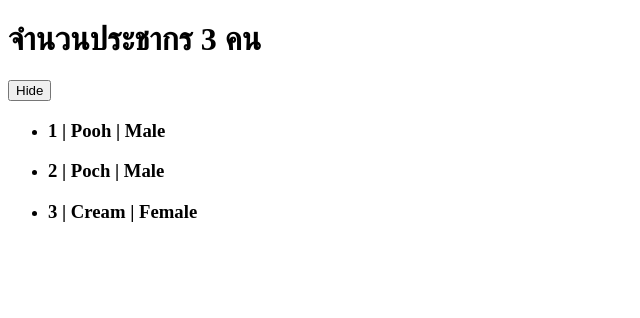
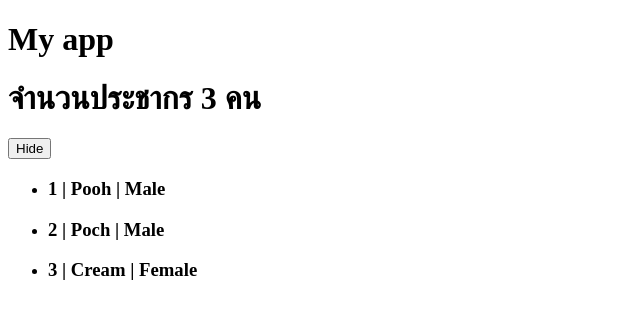
Before and after one commit to PuriDC/Leaen-React19, a React (Vite) app: page / in a window 1280 px wide. Shown: the top 318 px of the page, without its empty margins (0-640 px from the left). Built offline with nearby package versions, Linux system fonts and the light colour scheme.

Commit message:
Creat Components

```diff
--- a/src/App.jsx
+++ b/src/App.jsx
@@ -1,22 +1,12 @@
-import { useState } from "react";
+import Header  from "./components/Header";
+import PersonList from "./components/PersonList";
 
 function App() {
-  const [data,setData]=useState([
-    {id:1,name:"Pooh",gender:"Male"},
-    {id:2,name:"Poch",gender:"Male"},
-    {id:3,name:"Cream",gender:"Female"}
-  ]);
 
-  const [show,setShow]=useState(true)
   return (
     <>
-      <h1>จำนวนประชากร {data.length} คน</h1>
-      <button onClick={()=>setShow(!show)}>{show ? "Hide": "Show"}</button>
-      <ul>
-        {show && data.map((item)=>(
-          <li key={item.id}> <h3>{item.id} | {item.name} | {item.gender}</h3></li>
-        ))}
-      </ul>
+      <Header/>
+      <PersonList/>
     </>
   );
 }
--- /dev/null
+++ b/src/components/Header.jsx
@@ -0,0 +1,8 @@
+// export default function Header(){
+const Header=()=>{
+    return(
+        <h1>My app</h1>
+    )
+}
+// สามารเขียนแบบย่อส่วนแบบนี้ได้
+export default Header;
--- /dev/null
+++ b/src/components/PersonList.jsx
@@ -0,0 +1,29 @@
+import { useState } from "react";
+function PersonList() {
+  const [data, setData] = useState([
+    { id: 1, name: "Pooh", gender: "Male" },
+    { id: 2, name: "Poch", gender: "Male" },
+    { id: 3, name: "Cream", gender: "Female" },
+  ]);
+
+  const [show, setShow] = useState(true);
+
+  return (
+    <>
+      <h1>จำนวนประชากร {data.length} คน</h1>
+      <button onClick={() => setShow(!show)}>{show ? "Hide" : "Show"}</button>
+      <ul>
+        {show &&
+          data.map((item) => (
+            <li key={item.id}>
+              <h3>
+                {item.id} | {item.name} | {item.gender}
+              </h3>
+            </li>
+          ))}
+      </ul>
+    </>
+  );
+}
+
+export default PersonList;
```
